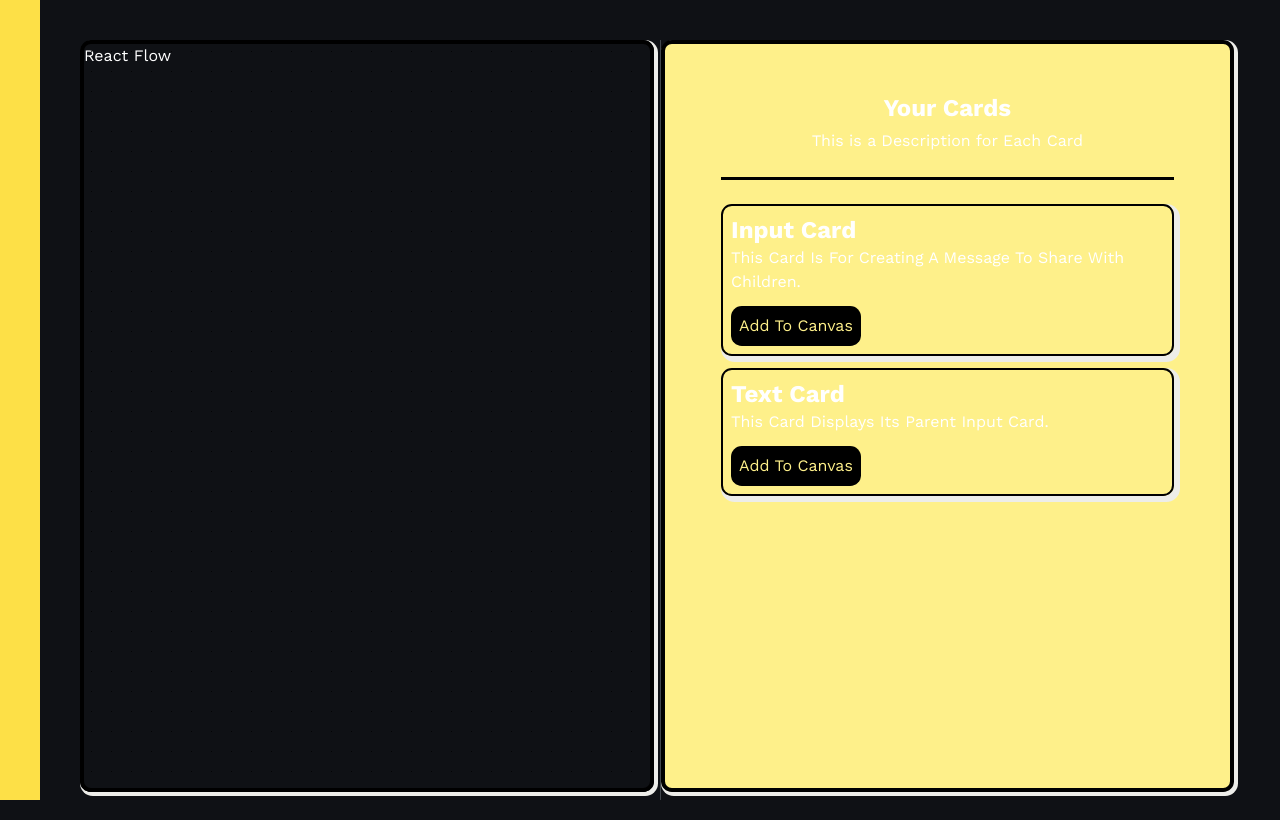
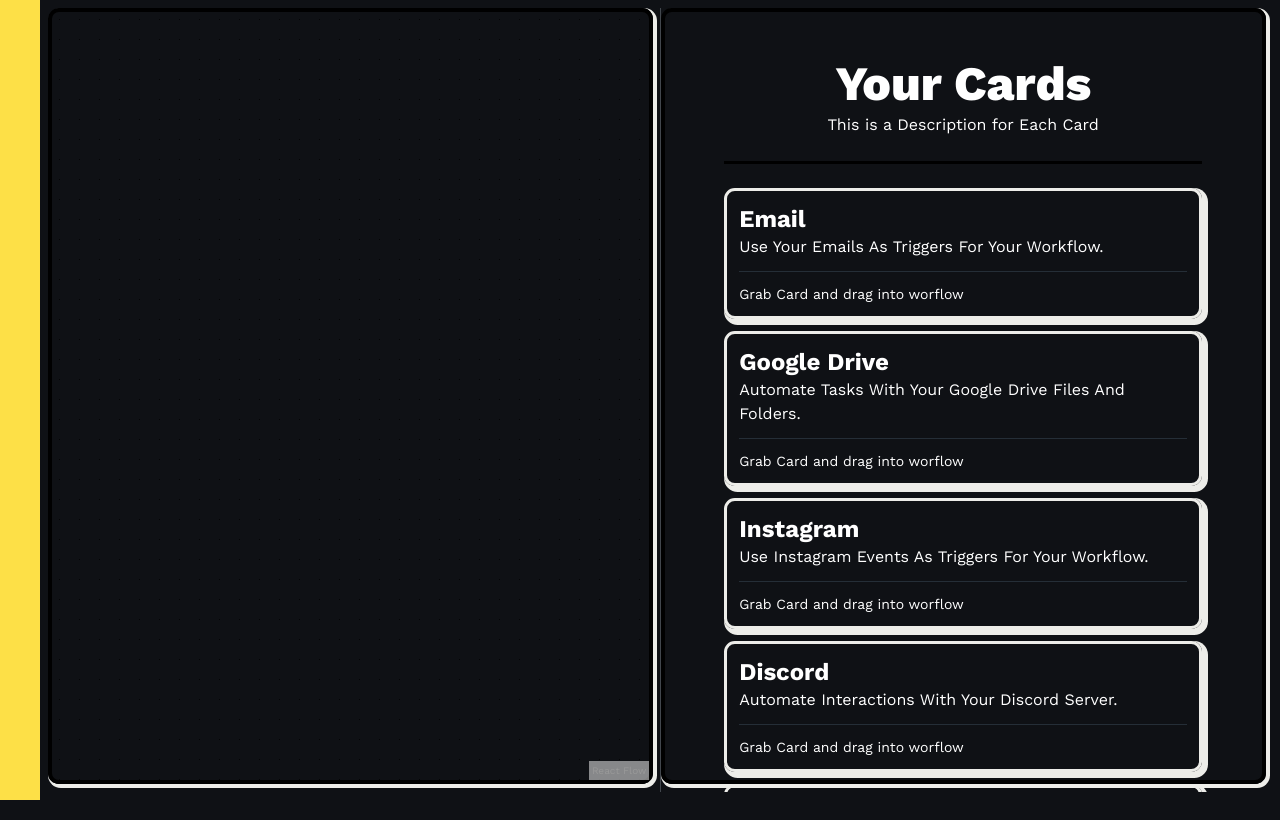
Before and after one commit to mohammad-k13/flow-mate, a Next.js app: page /dashboard in a window 1280 px wide. Built offline with nearby package versions, Linux system fonts and the light colour scheme.

Commit message:
TASK - Add different Card Type

```diff
--- a/app/dashboard/layout.tsx
+++ b/app/dashboard/layout.tsx
@@ -1,16 +1,21 @@
 import Slack from "@/components/layout/slack";
+import { CanvasProvider } from "@/providers/canvas-provider";
 import React, { ReactNode } from "react";
 
 type Props = {
-    children: ReactNode
-}
+  children: ReactNode;
+};
 
-const DashboardLayout = ({children}: Props) => {
+const DashboardLayout = ({ children }: Props) => {
   return (
     <section className="w-full h-screen">
       <Slack className="h-full">
         <aside className="w-fit p-5 bg-yellow-300 h-full"></aside>
-        <main className="w-full p-5 h-full">{children}</main>
+        <main className="w-full h-full">
+          <Slack className="h-full p-2">
+            <CanvasProvider>{children}</CanvasProvider>
+          </Slack>
+        </main>
       </Slack>
     </section>
   );
--- a/app/dashboard/page.tsx
+++ b/app/dashboard/page.tsx
@@ -20,13 +20,13 @@
 // export default Dashboard
 
 import { ResizableHandle, ResizablePanel, ResizablePanelGroup } from "@/components/ui/resizable";
-import CanvasSideBar from "@/components/workFlow/side-bar";
+import WorkFlowSidebar from "@/components/workFlow/side-bar";
 import WorkFlowCanvas from "@/components/workFlow/workflow-canvas";
 import React from "react";
 
 const Dashboard = () => {
   return (
-    <section className="w-full h-screen p-5 font-work-sans">
+    <section className="w-full h-full font-work-sans">
       <ResizablePanelGroup direction="horizontal" className="">
         <ResizablePanel className="rounded-md">
           <main className="w-[99%] h-[99%] border-4 border-black rounded-md shadow-2">
@@ -38,9 +38,9 @@ const Dashboard = () => {
 
         <ResizablePanel>
           <main
-            className="w-[99%] h-[99%] border-4 border-black rounded-md shadow-2 bg-yellow-200"
+            className="w-[99%] h-[99%] border-4 border-black rounded-md shadow-2"
           >
-            <CanvasSideBar />
+            <WorkFlowSidebar />
           </main>
         </ResizablePanel>
       </ResizablePanelGroup>
--- a/app/layout.tsx
+++ b/app/layout.tsx
@@ -3,17 +3,17 @@ import "./globals.css";
 import { ReactFlowProvider } from "@xyflow/react";
 import EdgesProvider from "@/providers/edges-provider";
 import { ThemeProvider } from "@/providers/theme-provider";
-import {Toaster} from "sonner"
+import { Toaster } from "sonner";
 
 export const metadata: Metadata = {
   title: "FlowMate – Empower Your Workflows with Flow-Mate.",
   description:
     "Automate, Integrate, Elevate – Empower Your Workflows with Flow-Mate.",
-    icons: [
-      {
-        url: "/icons/Logo.svg"
-      }
-    ]
+  icons: [
+    {
+      url: "/icons/Logo.svg",
+    },
+  ],
 };
 
 export default function RootLayout({
@@ -39,9 +39,7 @@ export default function RootLayout({
           enableSystem
           disableTransitionOnChange
         >
-          <ReactFlowProvider>
-            <EdgesProvider>{children}</EdgesProvider>
-          </ReactFlowProvider>
+          <ReactFlowProvider>{children}</ReactFlowProvider>
         </ThemeProvider>
       </body>
     </html>
--- a/components/workFlow/nodes/workflow-input-card.tsx
+++ b/components/workFlow/nodes/workflow-input-card.tsx
@@ -3,9 +3,10 @@
 import Slack from "@/components/layout/slack";
 import { NodeType, NodeTypes } from "@/lib/types";
 import useInputText from "@/providers/input-text-provider";
-import useCanvas from "@/store/useCanvas";
 import { Handle, Position } from "@xyflow/react";
 import React, { ChangeEvent, useEffect, useState } from "react";
+import '@xyflow/react/dist/style.css';
+import useCanvas from "@/providers/canvas-provider";
 
 const WorkflowInputCard = ({
   data,
@@ -16,33 +17,17 @@ const WorkflowInputCard = ({
   id: string;
   type: NodeTypes;
 }) => {
-  const { edges, setSourceEdgeData } = useCanvas();
-  const { addInput, inputs, editInputText } = useInputText();
-
-  const input_edge = edges.find((edge) => edge.source === id);
+  const { edges, setEdgeData } = useCanvas();
   const [inputText, setInputText] = useState<string>("");
 
   const handleChanges = (event: ChangeEvent<HTMLInputElement>) => {
     setInputText(event.target.value);
-    editInputText(id, event.target.value);
   };
 
   const onClick = () => {
-    const edgeId = edges.find((edge) => edge.source === id)?.id;
-    if (edgeId) {
-      setSourceEdgeData(edgeId, inputText);
-    }
+    setEdgeData(id, inputText);
   };
 
-  useEffect(() => {
-    if (input_edge) {
-      addInput({
-        currentText: inputText,
-        id,
-        target: input_edge.target,
-      });
-    }
-  }, [input_edge, inputText, addInput, id]);
   return (
     <div className="rounded-md p-2 shadow-2 bg-white border-2 border-black relative">
       <Slack dir="col" gap={5}>
--- a/components/workFlow/nodes/workflow-text-card.tsx
+++ b/components/workFlow/nodes/workflow-text-card.tsx
@@ -1,11 +1,11 @@
 import { EdgeType, NodeType, NodeTypes } from "@/lib/types";
-import useCanvas from "@/store/useCanvas";
+
 import { Handle, Position } from "@xyflow/react";
 import React, { useEffect, useMemo, useState } from "react";
 import Text from "@/components/typeography/text";
 import Title from "@/components/typeography/title";
 import Slack from "@/components/layout/slack";
-import useInputText from "@/providers/input-text-provider";
+import useCanvas from "@/providers/canvas-provider";
 
 const WorkflowTextCard = ({
   data,
@@ -16,8 +16,13 @@ const WorkflowTextCard = ({
   id: string;
   type: NodeTypes;
 }) => {
-  const { edges } = useCanvas();
-  const { inputs, getInputText } = useInputText();
+  const { edges, getEdgeData } = useCanvas();
+
+  const [targetData, setTargetData] = useState("");
+
+  useEffect(() => {
+    setTargetData(getEdgeData(id) as string);
+  }, [edges]);
 
   return (
     <div className="rounded-md p-2 shadow-2 bg-white border-2 border-black w-fit">
@@ -25,7 +30,7 @@ const WorkflowTextCard = ({
         <Title level={5}>{data.title}</Title>
         <Text>{data.description}</Text>
         <div className="h-[1px] w-3/4 mx-auto bg-black"></div>
-        <Text key={id}>{getInputText(id)}</Text>
+        <Text key={id}>{targetData}</Text>
       </Slack>
       <Handle
         position={Position.Top}
--- a/components/workFlow/side-bar.tsx
+++ b/components/workFlow/side-bar.tsx
@@ -1,12 +1,14 @@
-"use client"
+"use client";
 
 import React, { type DragEvent } from "react";
 import Slack from "../layout/slack";
 import Title from "../typeography/title";
 import Text from "../typeography/text";
 import { NodeTypes } from "@/lib/types";
+import { sidebarNodes } from "@/constance";
+import { Button } from "../ui/button";
 
-const CanvasSideBar = () => {
+const WorkFlowSidebar = () => {
   const onDragStart = (
     event: DragEvent<HTMLDivElement>,
     nodeType: NodeTypes
@@ -18,45 +20,31 @@ const CanvasSideBar = () => {
   return (
     <Slack dir="col" gap={12} className="py-12 w-full">
       <Slack gap={5} align="center" justify="center" className="" dir="col">
-        <Title level={5}>Your Cards</Title>
+        <Title level={2}>Your Cards</Title>
         <Text>This is a Description for Each Card</Text>
       </Slack>
 
       <div className="w-[80%] h-[3px] bg-black my-3"></div>
 
+      {sidebarNodes.map((nodeInfo) => (
         <Slack
+          key={nodeInfo.id}
           dir="col"
           align="start"
           draggable
-        className="w-[80%] max-md:w-full h-fit p-2 shadow-3 border-2 border-black rounded-md cursor-grab"
-        onDragStart={(event) => onDragStart(event, "feild")}
+          className="w-[80%] max-md:w-full h-fit p-3 shadow-border-3 cursor-grab"
+          onDragStart={(event) => onDragStart(event, nodeInfo.type)}
         >
-        <Title level={5}>Input Card</Title>
-        <Text className="capitalize">
-          This Card is For Creating a message to share with children.
+          <Title level={5}>{nodeInfo.data.title}</Title>
+          <Text className="capitalize">{nodeInfo.data.description}</Text>
+          <div className="w-full h-[1px] bg-secondary my-3" />
+          <Text className="text-sm font-300 ">
+            Grab Card and drag into worflow
           </Text>
-        <button className="self-start bg-black mt-3 rounded-md text-yellow-200 p-2">
-          Add To Canvas
-        </button>
         </Slack>
-
-      <Slack
-        dir="col"
-        align="start"
-        draggable
-        className="w-[80%] max-md:w-full h-fit p-2 shadow-3 border-2 border-black rounded-md cursor-grab"
-        onDragStart={(event) => onDragStart(event, "text")}
-      >
-        <Title level={5}>Text Card</Title>
-        <Text className="capitalize">
-          This Card displays its parent input card.
-        </Text>
-        <button className="self-start bg-black mt-3 rounded-md text-yellow-200 p-2">
-          Add To Canvas
-        </button>
-      </Slack>
+      ))}
     </Slack>
   );
 };
 
-export default CanvasSideBar;
+export default WorkFlowSidebar;
--- a/components/workFlow/workflow-canvas.tsx
+++ b/components/workFlow/workflow-canvas.tsx
@@ -24,46 +24,38 @@ import WorkflowTextCard from "./nodes/workflow-text-card";
 import { EdgeType, NodeType, NodeTypes, EdgeTypes } from "@/lib/types";
 import InputTextEdge from "./edges/input-text-edge";
 import { v4 } from "uuid";
-import useCanvas from "@/store/useCanvas";
-import { Params } from "next/dist/server/request/params";
+import useCanvas from "@/providers/canvas-provider";
+import { sidebarNodes } from "@/constance";
+import '@xyflow/react/dist/style.css';
 
-const initialNodes: NodeType[] = [];
-const initialEdges: EdgeType[] = [];
 
 const WorkFlowCanvas = () => {
-  const { addNode, addEdges } = useCanvas();
-  const [nodes, setNodes, onNodesChange] = useNodesState(initialNodes);
-  const [edges, setEdges, onEdgesChange] = useEdgesState(initialEdges);
+  const { addEdge, addNode, edges, nodes } = useCanvas();
   const [reactFlowInstance, setReactFlowInstance] =
     useState<ReactFlowInstance>();
 
   //trigger: When a edge created
   const onConnect = useCallback(
-    (params: Edge | Connection) => {
+    (params: Connection) => {
       const source = nodes.find((node) => node.id === params.source);
       const target = nodes.find((node) => node.id === params.target);
 
       if (source && target) {
-        const edge_type = `${source.type}-${target.type}` as EdgeTypes;
+        const edgeType = `${source.type}-${target.type}` as EdgeTypes;
 
-        const newEdgePrams: EdgeType = {
+        const newEdge: EdgeType = {
           id: v4(),
           source: source.id,
           target: target.id,
-          data: {
-            currentText: "",
-          },
-          type: edge_type,
+          data: null,
+          type: edgeType,
         };
 
-        setEdges((eds) => {
-          return createEdge(newEdgePrams, eds);
-        });
+        addEdge(newEdge);
       }
     },
-    [nodes, setEdges]
+    [nodes, addEdge]
   );
-
   const onDrop = (event: DragEvent<HTMLDivElement>) => {
     event.preventDefault();
 
@@ -78,17 +70,19 @@ const WorkFlowCanvas = () => {
       y: event.clientY,
     });
 
+    const cardInfo = sidebarNodes.find((node) => node.type === type);
+
     const newNode: NodeType = {
       id: v4(),
       position,
       data: {
-        title: "Drag",
-        description: "This is from drag",
+        title: cardInfo?.data.title!,
+        description: cardInfo?.data.description!,
       },
       type,
     };
 
-    setNodes((nds) => [...nds, newNode]);
+    addNode(newNode);
   };
 
   const onDragOver = useCallback((event: any) => {
@@ -98,8 +92,10 @@ const WorkFlowCanvas = () => {
 
   const nodeTypes = useMemo(
     () => ({
-      feild: WorkflowInputCard,
-      text: WorkflowTextCard,
+      Email: WorkflowTextCard,
+      Discord: WorkflowTextCard,
+      "Google Driver": WorkflowTextCard,
+      Instagram: WorkflowTextCard,
     }),
     []
   );
@@ -111,24 +107,16 @@ const WorkFlowCanvas = () => {
     []
   );
 
-  useEffect(() => {
-    addNode(nodes);
-    addEdges(edges as EdgeType[]);
-  }, [nodes, edges,addNode, addEdges]);
-
   return (
     <ReactFlow
       nodes={nodes}
       edges={edges}
-      onNodesChange={onNodesChange}
-      onEdgesChange={onEdgesChange}
       onConnect={onConnect}
       nodeTypes={nodeTypes}
-      edgeTypes={edgeTypes}
       onDrop={onDrop}
       onDragOver={onDragOver}
-      onInit={setReactFlowInstance as any}
-      // fitView
+      onInit={setReactFlowInstance}
+      fitView
     >
       <Background offset={3} color="#000" />
     </ReactFlow>
--- /dev/null
+++ b/constance/index.ts
@@ -0,0 +1,49 @@
+import { NodeType } from "@/lib/types";
+
+export const sidebarNodes: NodeType[] = [
+  {
+    id: "Email",
+    data: {
+      title: "Email",
+      description: "Use your emails as triggers for your workflow.",
+    },
+    type: "Email",
+    position: { x: 0, y: 0 },
+  },
+  {
+    id: "Google Drive",
+    data: {
+      title: "Google Drive",
+      description: "Automate tasks with your Google Drive files and folders.",
+    },
+    type: "Google Drive",
+    position: { x: 0, y: 0 },
+  },
+  {
+    id: "Instagram",
+    data: {
+      title: "Instagram",
+      description: "Use Instagram events as triggers for your workflow.",
+    },
+    type: "Instagram",
+    position: { x: 0, y: 0 },
+  },
+  {
+    id: "Discord",
+    data: {
+      title: "Discord",
+      description: "Automate interactions with your Discord server.",
+    },
+    type: "Discord",
+    position: { x: 0, y: 0 },
+  },
+  {
+    id: "Github",
+    data: {
+      title: "Github",
+      description: "Use GitHub actions and events as triggers.",
+    },
+    type: "Github",
+    position: { x: 0, y: 0 },
+  },
+];
--- /dev/null
+++ b/providers/canvas-provider.tsx
@@ -0,0 +1,70 @@
+"use client";
+
+import { EdgeType, NodeType } from "@/lib/types";
+import { createContext, FC, ReactNode, useContext, useState } from "react";
+
+type CanvasContextType = {
+  nodes: NodeType[];
+  edges: EdgeType[];
+  addNode: (node: NodeType) => void;
+  addEdge: (edge: EdgeType) => void;
+  setEdgeData: (sourceNodeId: string, data: any) => void;
+  getEdgeData: (targetNodeId: string) => any;
+};
+const canvasContext = createContext<CanvasContextType>({
+  nodes: [],
+  edges: [],
+  addNode: () => {},
+  addEdge: () => {},
+  getEdgeData: () => {},
+  setEdgeData: () => {},
+});
+
+type CanvasProviderType = {
+  children: ReactNode;
+};
+export const CanvasProvider: FC<CanvasProviderType> = ({ children }) => {
+  const [nodes, setNodes] = useState<NodeType[]>([]);
+  const [edges, setEdges] = useState<EdgeType[]>([]);
+
+  const addNode = (node: NodeType) => setNodes((ps) => [...ps, node]);
+  const addEdge = (edge: EdgeType) => setEdges((ps) => [...ps, edge]);
+
+  const setEdgeData = (sourceNodeId: string, data: any) => {
+    console.log(data);
+
+    const updatedEdges = edges.map((edge) => {
+      return edge.source === sourceNodeId ? { ...edge, data } : edge;
+    });
+
+    // Set the updated edges in state
+    setEdges(updatedEdges);
+    console.log(edges);
+  };
+  const getEdgeData = (targetNodeId: string) => {
+    const targetNodeEdge = edges.find((edge) => edge.target === targetNodeId);
+    return targetNodeEdge ? targetNodeEdge.data : undefined;
+  };
+  return (
+    <canvasContext.Provider
+      value={{
+        nodes,
+        edges,
+        addEdge,
+        addNode,
+        getEdgeData,
+        setEdgeData,
+      }}
+    >
+      {children}
+    </canvasContext.Provider>
+  );
+};
+
+const useCanvas = () => {
+  const context = useContext(canvasContext);
+  if (!context) throw new Error("useCanvas should wrap with CanvaseProvider");
+
+  return context as CanvasContextType;
+};
+export default useCanvas;
--- a/providers/edges-provider.tsx
+++ b/providers/edges-provider.tsx
@@ -1,12 +1,13 @@
 import { type ReactNode } from "react";
 import { InputTextProvider } from "./input-text-provider";
+import { CanvasProvider } from "./canvas-provider";
 
 type Props = {
   children: ReactNode;
 };
 
 const EdgesProvider = ({ children }: Props) => {
-  return <InputTextProvider>{children}</InputTextProvider>;
+  return <CanvasProvider>{children}</CanvasProvider>
 };
 
 export default EdgesProvider;
```
Also changed, not shown: lib/types.ts (+9 -6 lines). Lines whose indentation alone changed are shown as unchanged.
